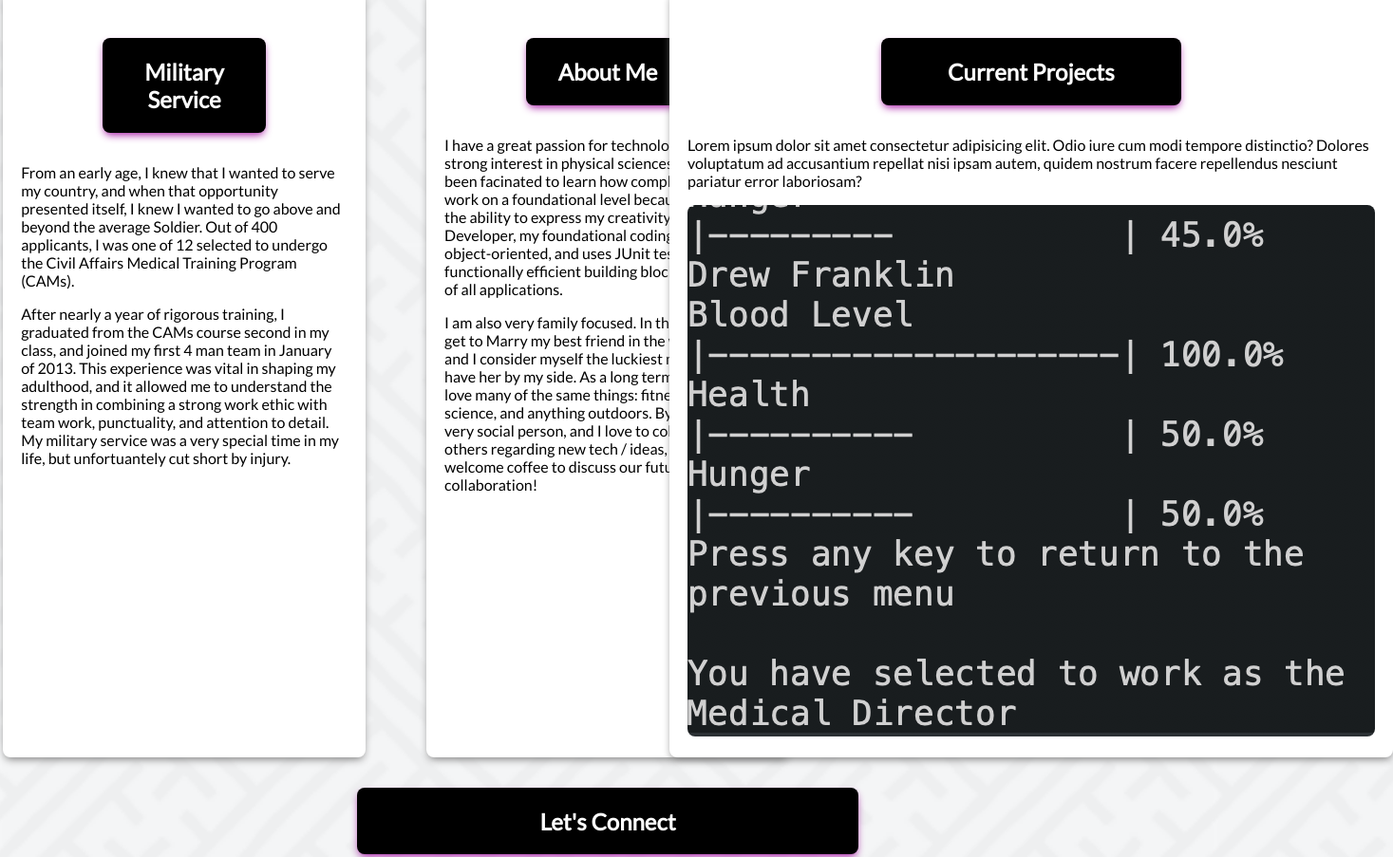
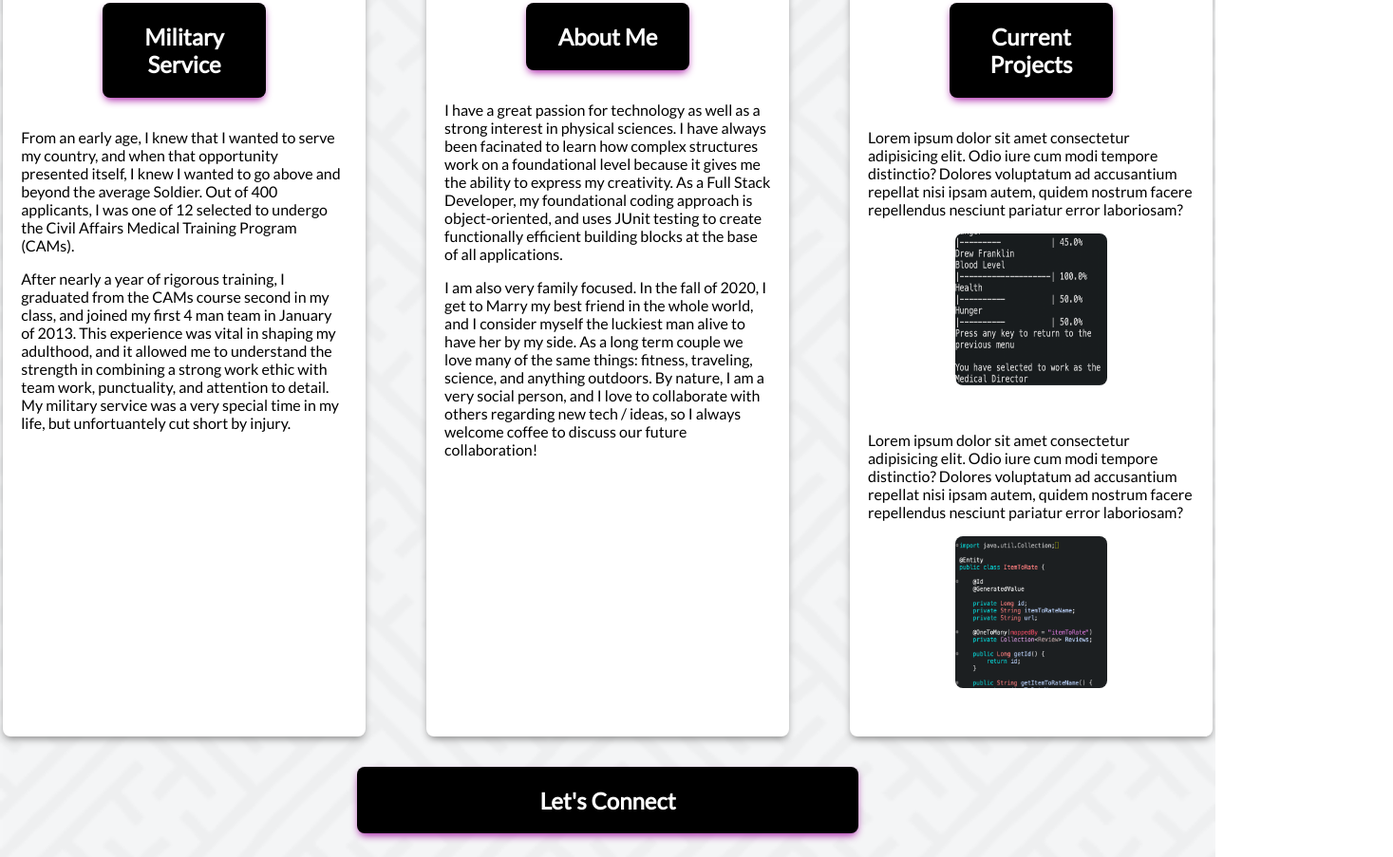
Before and after one commit to dmf2990/dmf2990.github.io, a plain HTML site: page index.html in a window 1280 px wide. Shown: the part 1022-1925 px from the top of the page at 95% size, 1467 px wide, since content can reach past the window. Drawn offline with Linux system fonts and the light colour scheme.

Commit message:
added project pictures

```diff
--- a/css/stylePortfolio.css
+++ b/css/stylePortfolio.css
@@ -117,6 +117,19 @@ background-color: #000;
     box-shadow: 0 4px 9px -2px grey;
   }
 
+  .projectImage{
+      height: 10rem;
+      width: 10rem;
+        display: flex;
+        justify-content: center;
+  }
+
+  .projectImageMove{
+      display: flex;
+      justify-content: center;
+      padding-bottom: 2rem;
+  }
+
 #techStack{
     text-align: center;
 }
--- a/index.html
+++ b/index.html
@@ -41,7 +41,7 @@
 <body class="parallax">
 
 <header class="header">
-    <nav>
+
         <a href="http://www.americanspecialops.com/civil-affairs/"><img src="./images/DF.png" id="name"></a>
 
         <div class="container1" onclick="myFunction(this)">
@@ -55,7 +55,7 @@
                         x.classList.toggle("change");
                     }
         </script>
-    </nav>
+
 </header>
         </section> <!--hamburger section end-->
 
@@ -93,7 +93,14 @@
             <div id="p4">
                 <h2 class="title">Current Projects</h2>
                     <p>Lorem ipsum dolor sit amet consectetur adipisicing elit. Odio iure cum modi tempore distinctio? Dolores voluptatum ad accusantium repellat nisi ipsam autem, quidem nostrum facere repellendus nesciunt pariatur error laboriosam? </p>
-                    <a href="https://github.com/dmf2990/hospital/tree/dev/src/main/java/hospital"><img src="./images/hospProject.png" class="projectImage"></a>
+                        <section class="projectImageMove">
+                            <a href="https://github.com/dmf2990/hospital/tree/dev/src/main/java/hospital"><img src="./images/hospProject.png" class="projectImage"></a>
+                        </section>
+                    <p>Lorem ipsum dolor sit amet consectetur adipisicing elit. Odio iure cum modi tempore distinctio? Dolores voluptatum ad accusantium repellat nisi ipsam autem, quidem nostrum facere repellendus nesciunt pariatur error laboriosam? </p>
+                        <section class="projectImageMove">
+                            <a href="https://github.com/dmf2990/franklin-review-site/tree/master/src/main/java/org/dmf2990/franklinreviewsite"><img src="./images/reviewPic.png" class="projectImage"></a>
+                        </section>
+
             </div>
         </div>
 
```
Also changed, not shown: images/reviewPic.png (added).
